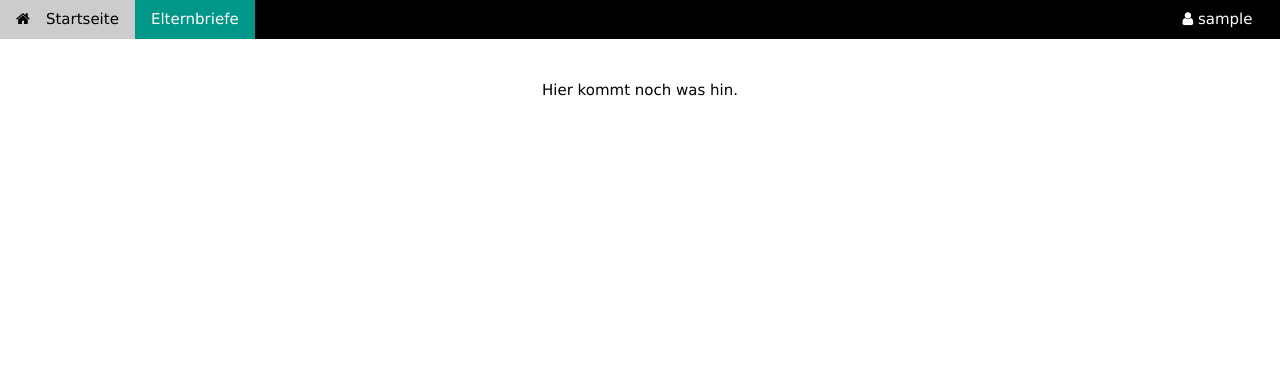
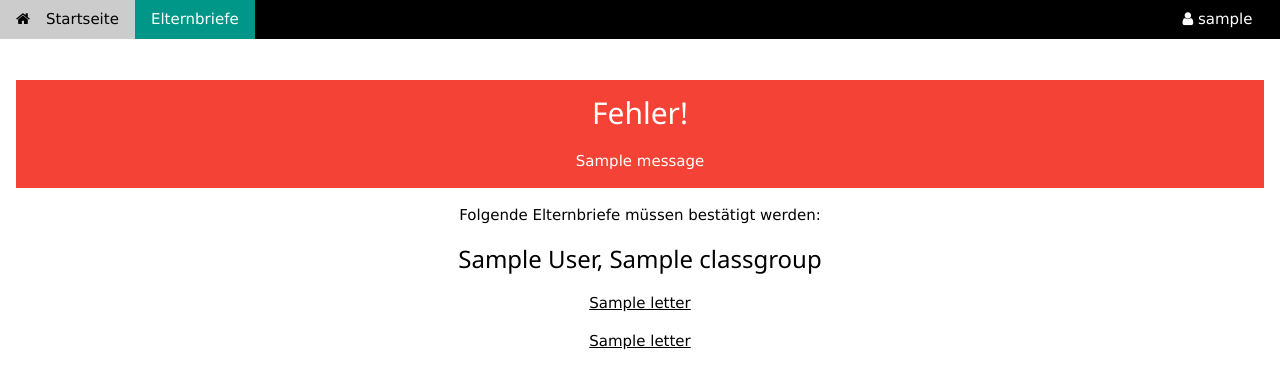
Before and after one commit to deppiedave64/elternbrief, a Django app: page /letters/ in a window 1280 px wide. Shown: the top 389 px of the page. Run offline with Django 3.2, Linux system fonts and the light colour scheme; a user stored in the database is signed in; tables that the repository leaves empty hold one stand-in row (values such as "Sample post"); one stand-in notice (Sample message) is shown.

Commit message:
Update letters view to show overview of letters

```diff
--- a/elternbrief/letters/templates/letters/base.html
+++ b/elternbrief/letters/templates/letters/base.html
@@ -56,11 +56,13 @@
 
 {# Display any kind of error message passed by a view in a fancy red box. #}
 <div class="w3-container w3-padding-64 w3-center" id="main">
-    {% if error_message %}
-        <div class="w3-panel w3-red">
-            <h2>Fehler!</h2>
-            <p>{{ error_message }}</p>
-        </div>
+    {% if messages %}
+        {% for message in messages %}
+            <div class="w3-panel w3-red">
+                <h2>Fehler!</h2>
+                <p>{{ message }}</p>
+            </div>
+        {% endfor %}
     {% endif %}
     {% block content %}
     {% endblock %}
--- a/elternbrief/letters/templates/letters/letters_index.html
+++ b/elternbrief/letters/templates/letters/letters_index.html
@@ -1,7 +1,20 @@
-{% extends 'letters/base.html' %}
+{% extends "letters/base.html" %}
 
-{% block title %}Briefe{% endblock %}
+{% load letters_extras %}
+
+{% block title %}Übersicht{% endblock %}
 
 {% block content %}
-    <p>Hier kommt noch was hin.</p>
+    <p>Folgende Elternbriefe müssen bestätigt werden:</p>
+
+    {# Display all children of user as well as all corresponding letters. #}
+    {% for child in children_list %}
+        <h3>{{ child }}</h3>
+        {% with child_id=child.id %}
+            {% for letter in letters|get_item:child_id %}
+                <p><a href="{% url 'letters:letter_detail'  letter.pk %}">{{ letter }}</a></p>
+            {% endfor %}
+        {% endwith %}
+    {% endfor %}
+
 {% endblock %}
--- a/elternbrief/letters/views.py
+++ b/elternbrief/letters/views.py
@@ -1,10 +1,11 @@
 from django.shortcuts import render, redirect, get_object_or_404
 from django.contrib.auth import authenticate, login as dj_login, logout as dj_logout
+from django.contrib import messages
 
 from .models import Letter
 
 
-def index(request):
+def index(request, error_message=None):
     """Simple homepage."""
 
     # Show a different page if user is logged in:
@@ -28,13 +29,37 @@ def index(request):
 
     # Show normal index to anonymous users:
     else:
+        if error_message:
+            context = {'error_message': error_message}
         return render(request, 'letters/index.html')
 
 
 def letters(request):
     """Index of the letters section.
     Has not yet been created - just a placeholder page."""
-    return render(request, 'letters/letters_index.html')
+
+    # Only show page if user is logged in:
+    if request.user.is_authenticated:
+        # Make sure that the User has an associated Profile object:
+        if hasattr(request.user, 'profile'):
+            # Retrieve list of all students the user is allowed to view letters for:
+            children_list = request.user.profile.children.all()
+            context = {
+                'children_list': children_list,
+                # Dictionary of ids of all children, associated with the letters that concern them:
+                'letters': {child.id: Letter.by_student(child) for child in children_list}
+            }
+            return render(request, 'letters/letters_index.html', context)
+        else:
+            # Show error message if the User has now associated Profile object:
+            error_message = "Sie sind mit einem Nutzer eingeloggt, der nicht vollständig registriert ist!"
+
+    # Redirect anonymous users to index and show an error message:
+    else:
+        error_message = "Sie sind momentan nicht eingeloggt. Bitte loggen Sie sich ein, um ihre Übersicht anzuzeigen."
+
+    messages.error(request, message=error_message)
+    return redirect('letters:index')
 
 
 def letter_detail(request, letter_id):
```
